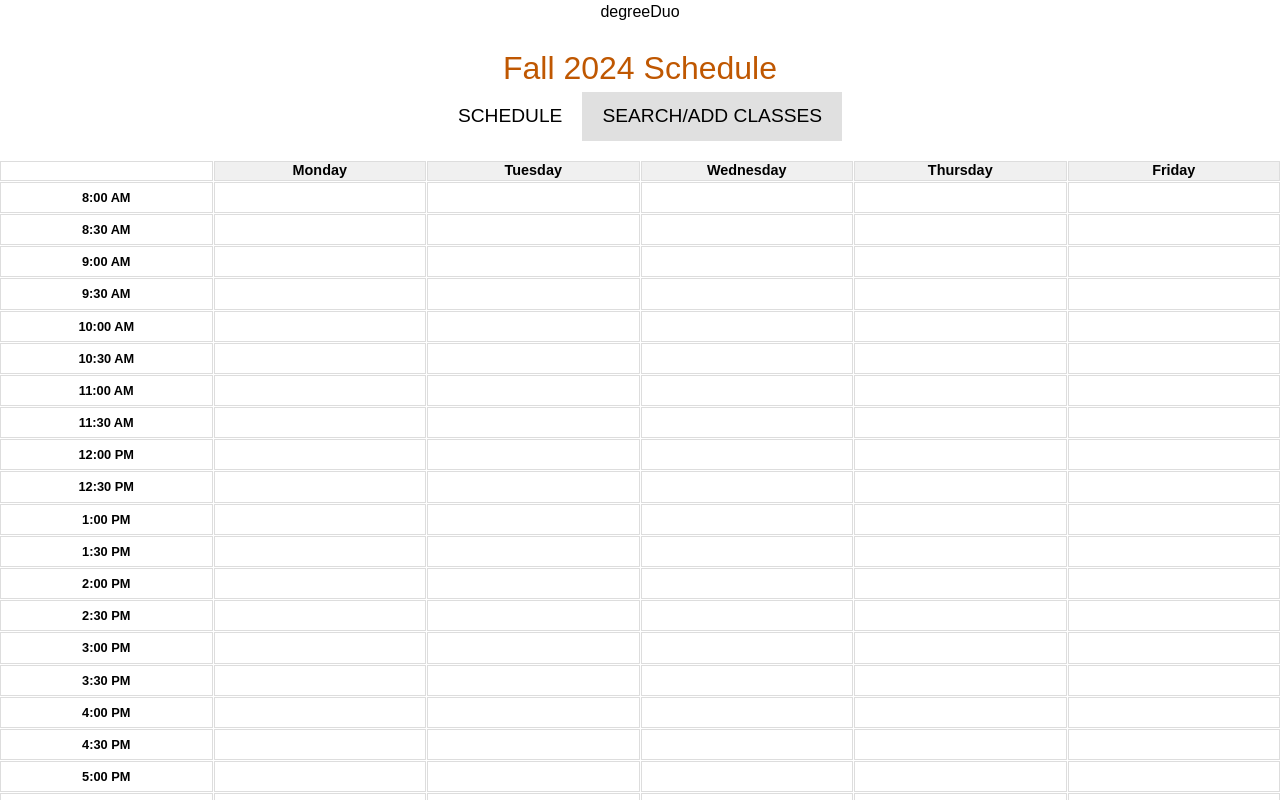
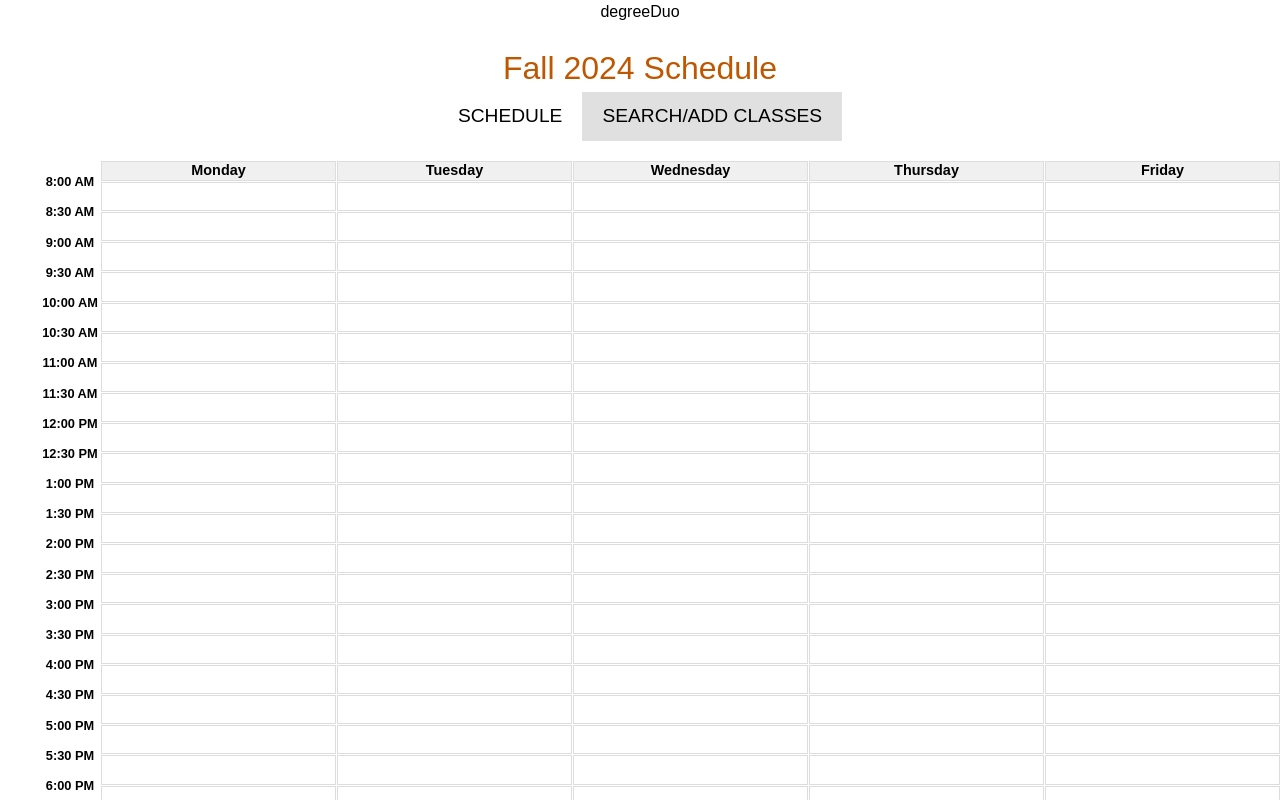
Before and after one commit to v2ngu/DegreeDuo, a React (Vite) app: page /schedule in a window 1280 px wide. Shown: the top 800 px of the page. Built offline with nearby package versions, Linux system fonts and the light colour scheme; no server answers; a web font is replaced by a local one.

Commit message:
Fixed Calendar Time slots

```diff
--- a/src/styles/Schedule.css
+++ b/src/styles/Schedule.css
@@ -53,7 +53,7 @@
 
 .schedule-container {
   display: grid;
-  grid-template-columns: repeat(6, 1fr); /* 6 equal columns */
+  grid-template-columns: 100px repeat(5, 1fr); /* 6 equal columns */
   grid-template-rows: 20px repeat(28, 1fr); /* 1 row for headers and 28 for half-hour slots */
   gap: 1px;
 }
@@ -71,7 +71,9 @@
   font-weight: bold;
   font-size: 0.8em;
   position: relative;
-  border: none;
+  border: none !important;
+  bottom:50%;
+  left:20%;
 }
 
 .day-header {
```
